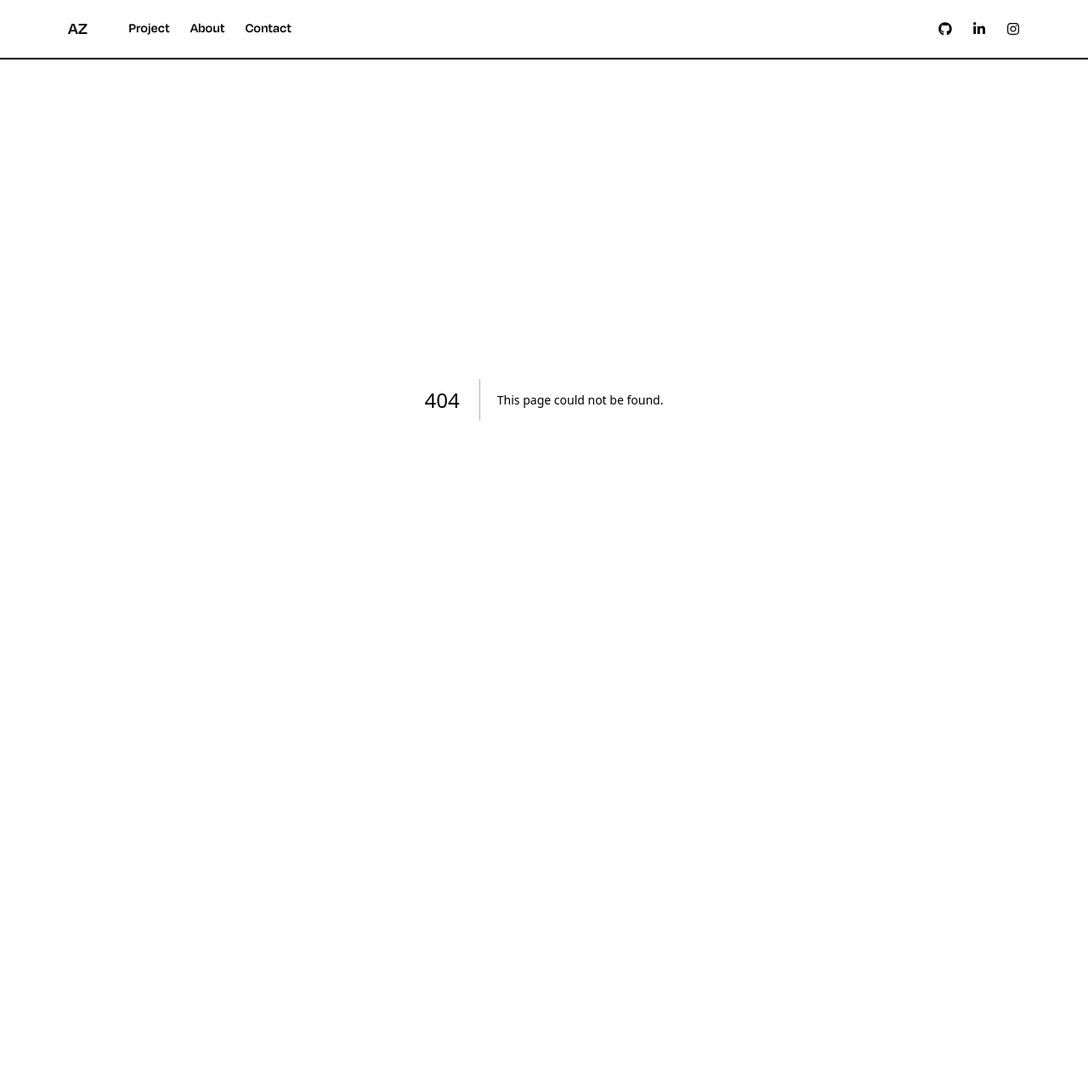
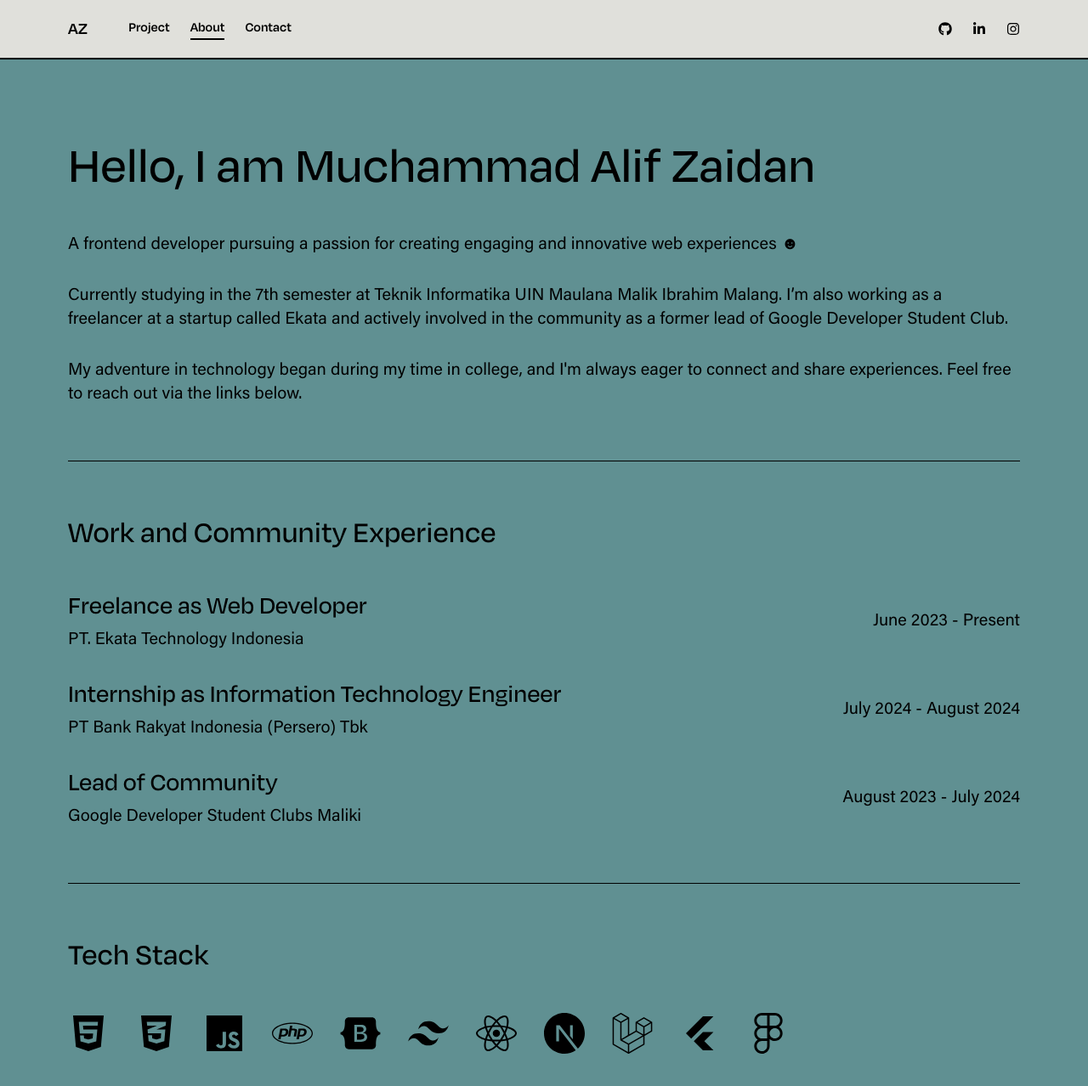
Before and after one commit to alifzaidan/portofolio-next, a Next.js app: page /about in a window 1280 px wide. Before the commit this address had no page. Shown: the top 1278 px of the page at 85% size. Before the commit the page ends 870 px from the top, so only its background shows below. Built offline with nearby package versions, Linux system fonts and the light colour scheme.

Commit message:
add about page

```diff
--- /dev/null
+++ b/src/app/about/page.tsx
@@ -0,0 +1,64 @@
+import { FaBootstrap, FaCss3Alt, FaFigma, FaHtml5, FaJs, FaLaravel, FaPhp, FaReact } from 'react-icons/fa';
+import { RiFlutterFill, RiTailwindCssFill } from 'react-icons/ri';
+import { SiNextdotjs } from 'react-icons/si';
+
+export default function About() {
+    return (
+        <main className="bg-secondary">
+            <section id="about" className="container py-24">
+                <h1 className="font-degular text-6xl font-medium mb-12">Hello, I am Muchammad Alif Zaidan</h1>
+                <div className="text-xl space-y-8">
+                    <p>A frontend developer pursuing a passion for creating engaging and innovative web experiences ☻</p>
+                    <p>
+                        Currently studying in the 7th semester at Teknik Informatika UIN Maulana Malik Ibrahim Malang. I’m also working as a
+                        freelancer at a startup called Ekata and actively involved in the community as a former lead of Google Developer Student Club.
+                    </p>
+                    <p>
+                        My adventure in technology began during my time in college, and I&apos;m always eager to connect and share experiences. Feel
+                        free to reach out via the links below.
+                    </p>
+                </div>
+                <hr className="border-black my-16" />
+                <h2 className="font-degular text-4xl font-medium mb-12">Work and Community Experience</h2>
+                <div className="space-y-8">
+                    <div className="flex justify-between items-center">
+                        <div className="space-y-2">
+                            <h4 className="text-3xl font-degular font-medium">Freelance as Web Developer</h4>
+                            <p className="text-xl">PT. Ekata Technology Indonesia</p>
+                        </div>
+                        <p className="text-xl">June 2023 - Present</p>
+                    </div>
+                    <div className="flex justify-between items-center">
+                        <div className="space-y-2">
+                            <h4 className="text-3xl font-degular font-medium">Internship as Information Technology Engineer</h4>
+                            <p className="text-xl">PT Bank Rakyat Indonesia (Persero) Tbk</p>
+                        </div>
+                        <p className="text-xl">July 2024 - August 2024</p>
+                    </div>
+                    <div className="flex justify-between items-center">
+                        <div className="space-y-2">
+                            <h4 className="text-3xl font-degular font-medium">Lead of Community</h4>
+                            <p className="text-xl">Google Developer Student Clubs Maliki</p>
+                        </div>
+                        <p className="text-xl">August 2023 - July 2024</p>
+                    </div>
+                </div>
+                <hr className="border-black my-16" />
+                <h2 className="font-degular text-4xl font-medium mb-12">Tech Stack</h2>
+                <div className="flex gap-8">
+                    <FaHtml5 className="w-12 h-12 transition hover:scale-110" />
+                    <FaCss3Alt className="w-12 h-12 transition hover:scale-110" />
+                    <FaJs className="w-12 h-12 transition hover:scale-110" />
+                    <FaPhp className="w-12 h-12 transition hover:scale-110" />
+                    <FaBootstrap className="w-12 h-12 transition hover:scale-110" />
+                    <RiTailwindCssFill className="w-12 h-12 transition hover:scale-110" />
+                    <FaReact className="w-12 h-12 transition hover:scale-110" />
+                    <SiNextdotjs className="w-12 h-12 transition hover:scale-110" />
+                    <FaLaravel className="w-12 h-12 transition hover:scale-110" />
+                    <RiFlutterFill className="w-12 h-12 transition hover:scale-110" />
+                    <FaFigma className="w-12 h-12 transition hover:scale-110" />
+                </div>
+            </section>
+        </main>
+    );
+}
--- /dev/null
+++ b/src/app/contact/page.tsx
@@ -0,0 +1,14 @@
+export default function Contact() {
+    return (
+        <main>
+            <section id="contact" className="flex justify-center items-center h-screen">
+                <div className="flex flex-col gap-12">
+                    <h1 className="font-degular text-7xl font-medium">Contact</h1>
+                    <p className="font-degular text-2xl opacity-70 leading-relaxed tracking-wide">
+                        If you have any questions or want to work together, feel free to contact me.
+                    </p>
+                </div>
+            </section>
+        </main>
+    );
+}
--- a/src/app/globals.css
+++ b/src/app/globals.css
@@ -45,23 +45,6 @@
     }
 }
 
-:root {
-    --foreground-rgb: 0, 0, 0;
-    --background-rgb: 224, 224, 219;
-}
-
-@media (prefers-color-scheme: dark) {
-    :root {
-        /* --foreground-rgb: 224, 224, 219;
-        --background-rgb: 0, 0, 0; */
-    }
-}
-
-body {
-    color: rgb(var(--foreground-rgb));
-    background: rgb(var(--background-rgb));
-}
-
 .text-v {
     writing-mode: vertical-rl;
 }
--- a/src/app/layout.tsx
+++ b/src/app/layout.tsx
@@ -15,7 +15,7 @@ export default function RootLayout({
 }>) {
     return (
         <html lang="en" className="scroll-smooth">
-            <body className="font-acumin">
+            <body className="font-acumin bg-primary">
                 <Navbar />
                 {children}
             </body>
--- a/src/app/page.tsx
+++ b/src/app/page.tsx
@@ -5,12 +5,10 @@ import Projects from '@/components/layouts/Projects';
 
 export default function Home() {
     return (
-        <body>
-            <main>
-                <MainSection />
-                <Projects />
-                <Footer />
-            </main>
-        </body>
+        <main>
+            <MainSection />
+            <Projects />
+            <Footer />
+        </main>
     );
 }
--- /dev/null
+++ b/src/app/projects/page.tsx
@@ -0,0 +1,5 @@
+import Projects from '@/components/layouts/Projects';
+
+export default function AllProjects() {
+    return Projects();
+}
--- a/src/components/layouts/MainSection.tsx
+++ b/src/components/layouts/MainSection.tsx
@@ -27,14 +27,14 @@ export default function MainSection() {
 
     return (
         <section className="container h-screen flex flex-col justify-center border-b-2 border-black">
-            <div className="flex gap-4 text-xl border-b border-black pb-4">
+            <div className="flex items-center gap-4 text-xl border-b border-black pb-4">
                 <h6>Based in Malang, Indonesia</h6>
                 <HiOutlineArrowLongRight />
                 <h6 className="font-bold">{currentTime}</h6>
             </div>
             <h1 className="text-8xl font-degular font-medium mt-12 mb-28">Hi, this is Alif.</h1>
             <ul className="space-y-2">
-                <li className="flex gap-4 text-xl">
+                <li className="flex items-center gap-4 text-xl">
                     <h6>Currently</h6>
                     <HiOutlineArrowLongRight />
                     <h6 className="font-bold">
@@ -44,12 +44,12 @@ export default function MainSection() {
                         </span>
                     </h6>
                 </li>
-                <li className="flex gap-4 text-xl">
+                <li className="flex items-center gap-4 text-xl">
                     <h6>Passionate</h6>
                     <HiOutlineArrowLongRight />
                     <h6 className="font-bold">Developing Cutting-edge Interfaces</h6>
                 </li>
-                <li className="flex gap-4 text-xl">
+                <li className="flex items-center gap-4 text-xl">
                     <h6>Delivering</h6>
                     <HiOutlineArrowLongRight />
                     <h6 className="font-bold">Smiles ☻</h6>
--- a/src/components/layouts/Navbar.tsx
+++ b/src/components/layouts/Navbar.tsx
@@ -1,23 +1,43 @@
+'use client';
+
 import Link from 'next/link';
+import { usePathname } from 'next/navigation';
 import { FaGithub, FaInstagram, FaLinkedinIn } from 'react-icons/fa';
 
 export default function Navbar() {
+    const pathname = usePathname();
+
     return (
-        <header className="container flex justify-between items-center py-5 border-b-2 border-black">
+        <nav className="container flex justify-between items-center py-5 border-b-2 border-black">
             <div className="flex gap-12 items-center">
                 <Link href={'/'} className="font-degular text-xl font-semibold hover:bg-black hover:text-white transition">
                     AZ
                 </Link>
                 <div className="flex gap-6">
-                    <Link href={'#projects'} className="font-degular font-semibold hover:bg-black hover:text-white transition">
+                    <Link
+                        href={'/projects'}
+                        className={`font-degular font-semibold hover:bg-black hover:text-white transition ${
+                            pathname === '/projects' ? 'border-b-2 border-black' : 'border-b-2 border-transparent'
+                        }`}
+                    >
                         Project
                     </Link>
 
-                    <Link href={'/about'} className="font-degular font-semibold hover:bg-black hover:text-white transition">
+                    <Link
+                        href={'/about'}
+                        className={`font-degular font-semibold hover:bg-black hover:text-white transition ${
+                            pathname === '/about' ? 'border-b-2 border-black' : 'border-b-2 border-transparent'
+                        }`}
+                    >
                         About
                     </Link>
 
-                    <Link href={'/contact'} className="font-degular font-semibold hover:bg-black hover:text-white transition">
+                    <Link
+                        href={'/contact'}
+                        className={`font-degular font-semibold hover:bg-black hover:text-white transition ${
+                            pathname === '/contact' ? 'border-b-2 border-black' : 'border-b-2 border-transparent'
+                        }`}
+                    >
                         Contact
                     </Link>
                 </div>
@@ -33,6 +53,6 @@ export default function Navbar() {
                     <FaInstagram className="w-4 hover:opacity-70 transition" />
                 </Link>
             </div>
-        </header>
+        </nav>
     );
 }
```
